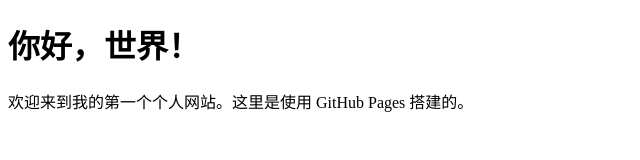
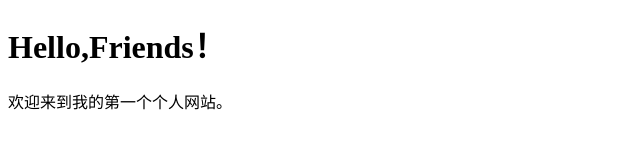
Before and after one commit to jessdraw/jessdraw.github.io, a plain HTML site: page index.html in a window 1280 px wide. Shown: the whole page, without its empty margins (0-640 px from the left). Drawn offline with Linux system fonts and the light colour scheme.

Commit message:
Update index.html

```diff
--- a/index.html
+++ b/index.html
@@ -6,7 +6,7 @@
     <title>我的个人网站</title>
 </head>
 <body>
-    <h1>你好，世界！</h1>
-    <p>欢迎来到我的第一个个人网站。这里是使用 GitHub Pages 搭建的。</p>
+    <h1>Hello,Friends！</h1>
+    <p>欢迎来到我的第一个个人网站。</p>
 </body>
 </html>
```
